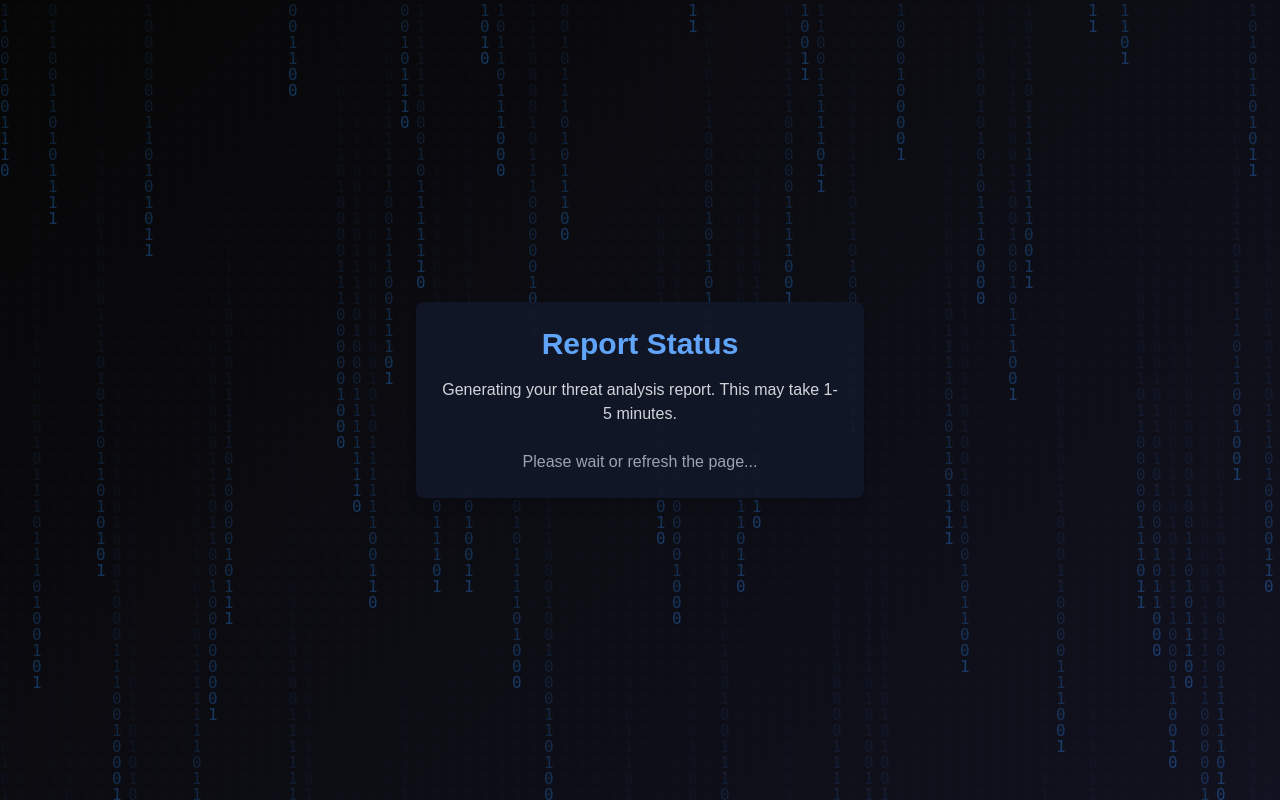
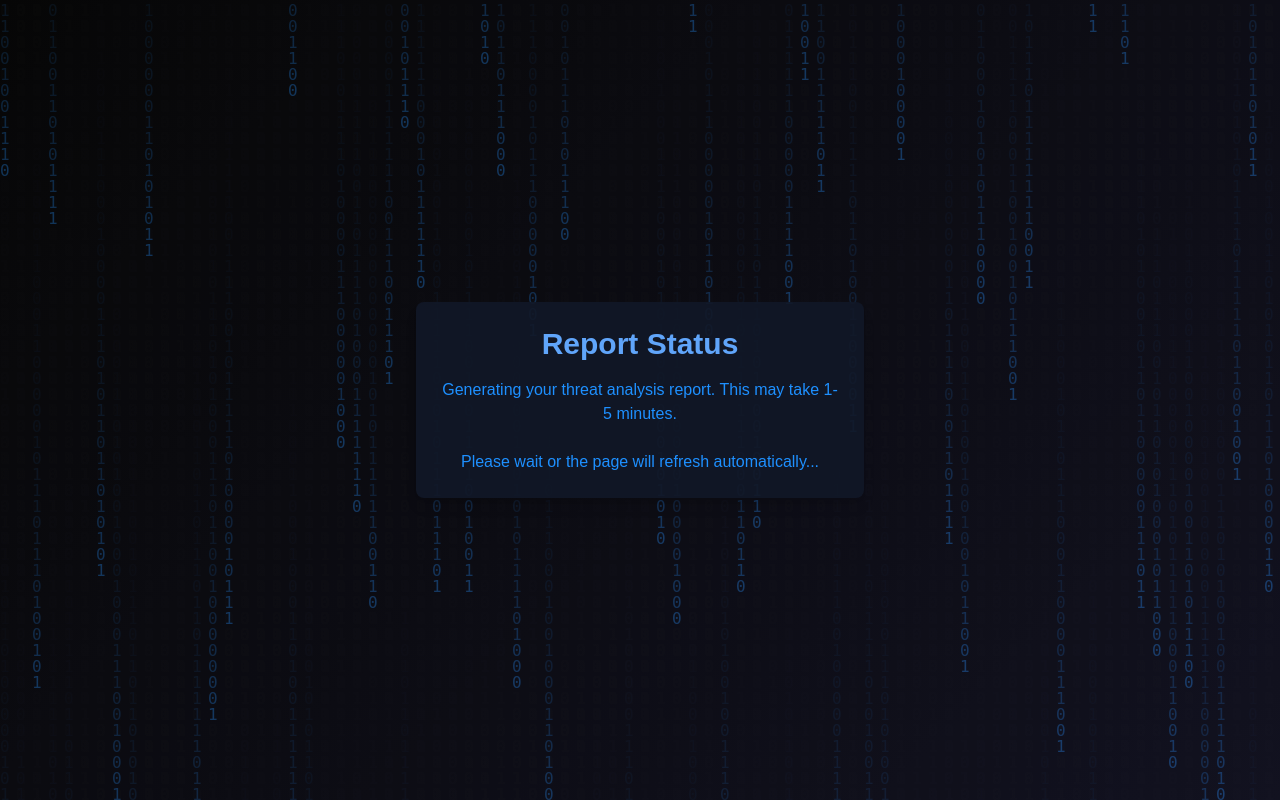
Before and after one commit to ahlimany/final-project, a Flask app: page /report in a window 1280 px wide. Run offline with Flask 3, Linux system fonts and the light colour scheme; some libraries are stand-ins or nearby versions.

Commit message:
colored screen

```diff
--- a/templates/report.html
+++ b/templates/report.html
@@ -11,6 +11,8 @@
             background: linear-gradient(135deg, #0a0a0a 0%, #1a1a2e 100%);
             color: #e0e0e0;
             overflow: hidden;
+            margin: 0;
+            height: 100vh; /* Ensure full height */
         }
         #matrix {
             position: absolute;
@@ -23,18 +25,23 @@
             position: relative;
             z-index: 1;
         }
+        .loading-text {
+            color: #1e90ff; /* DodgerBlue for contrast */
+        }
     </style>
 </head>
-<body class="min-h-screen flex items-center justify-center">
+<body class="flex items-center justify-center">
     <canvas id="matrix"></canvas>
     <div class="content p-6 bg-gray-900 bg-opacity-90 rounded-lg shadow-lg max-w-md w-full text-center">
         <h1 class="text-3xl font-bold text-blue-400 mb-4">Report Status</h1>
-        <p class="text-gray-300 mb-6">Generating your threat analysis report. This may take 1-5 minutes.</p>
-        <p id="status" class="text-gray-400">Please wait or refresh the page...</p>
+        <p class="loading-text mb-6">Generating your threat analysis report. This may take 1-5 minutes.</p>
+        <p id="status" class="loading-text">Please wait or the page will refresh automatically...</p>
     </div>
 
     <script>
+        console.log("Report template loaded"); // Debug log
         const canvas = document.getElementById('matrix');
+        if (canvas) {
             const ctx = canvas.getContext('2d');
             canvas.width = window.innerWidth;
             canvas.height = window.innerHeight;
@@ -47,7 +54,7 @@
             function draw() {
                 ctx.fillStyle = 'rgba(0, 0, 0, 0.1)';
                 ctx.fillRect(0, 0, canvas.width, canvas.height);
-            ctx.fillStyle = '#1e90ff'; // Blue Matrix text (DodgerBlue)
+                ctx.fillStyle = '#1e90ff'; // Blue Matrix text
                 ctx.font = fontSize + 'px monospace';
                 for (let i = 0; i < drops.length; i++) {
                     const text = chars.charAt(Math.floor(Math.random() * chars.length));
@@ -57,10 +64,15 @@
                 }
             }
             setInterval(draw, 33);
+        } else {
+            console.log("Canvas element not found"); // Debug if Matrix fails
+        }
 
         window.addEventListener('resize', () => {
+            if (canvas) {
                 canvas.width = window.innerWidth;
                 canvas.height = window.innerHeight;
+            }
         });
 
         // Auto-refresh every 30 seconds
```
Also changed, not shown: app.py (line endings or trailing spaces). Lines whose indentation alone changed are shown as unchanged.
